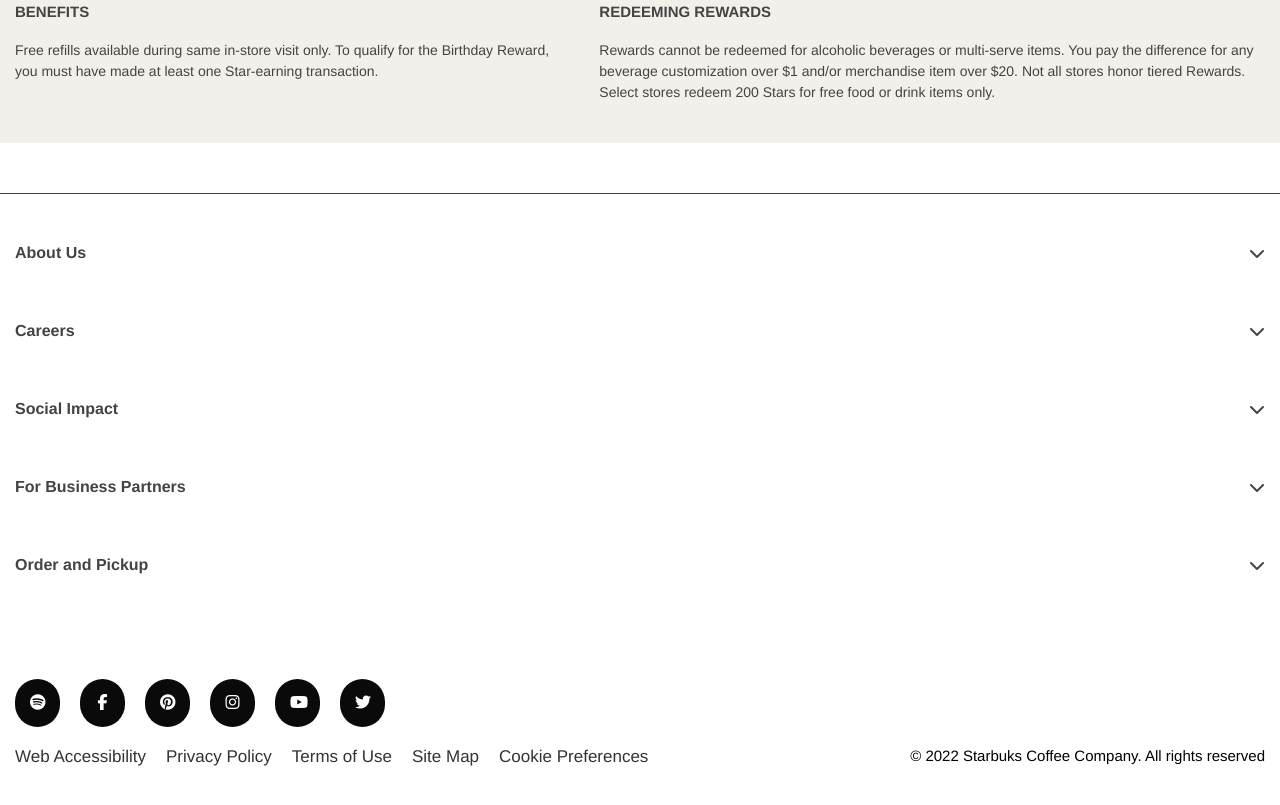
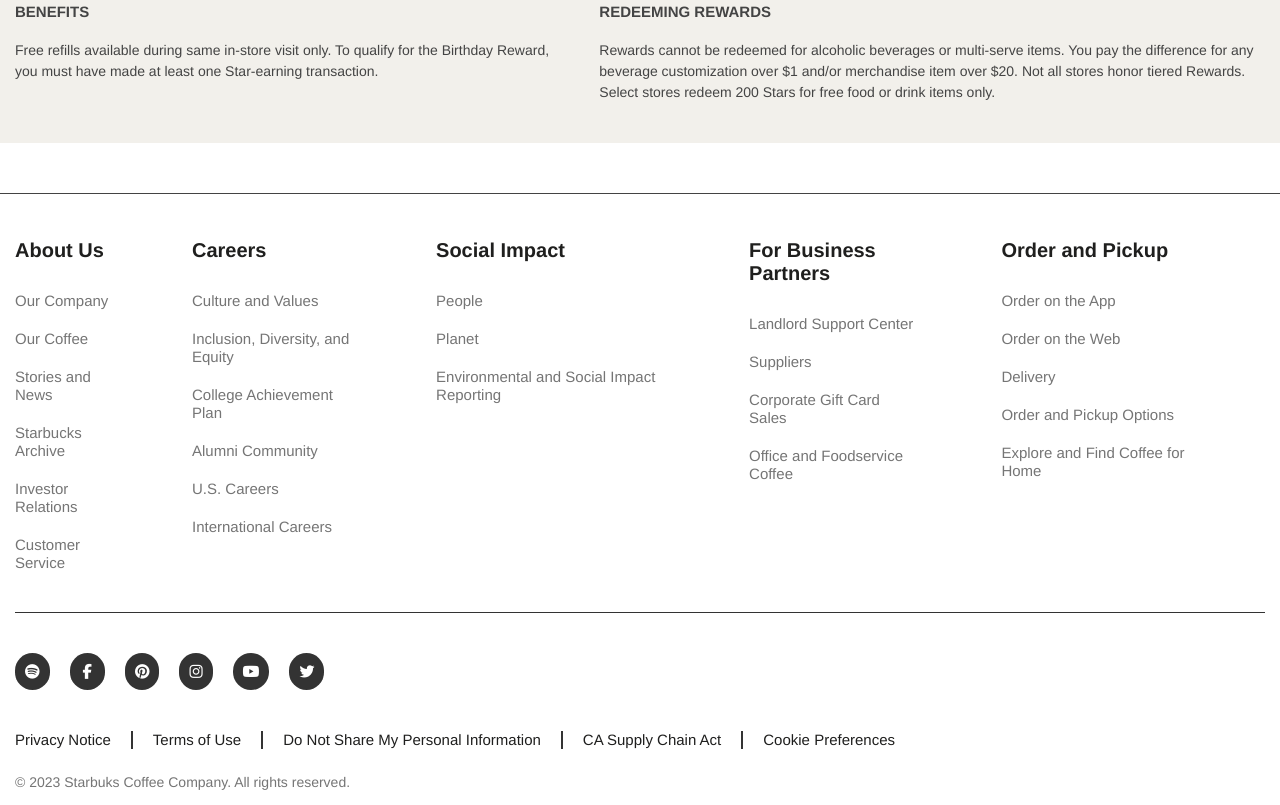
Before and after one commit to cmllnnmrc/SASS-Starbucks, a plain HTML site: page home.html in a window 1280 px wide. Shown: the part 4658-5463 px from the top of the page. Before the commit the page ends 5440 px from the top, so only its background shows below. Drawn offline with Linux system fonts and the light colour scheme.

Commit message:
Starbucks Complete

```diff
--- a/components/_footer.scss
+++ b/components/_footer.scss
@@ -1,70 +1,73 @@
 .footer{
-    background-color: $clr-light;
-    &__wrapper{
-
-       .footer__social{
+    &__social{
         ul{
             display: flex;
-            gap: 2rem;
-           margin-bottom: 2rem;
+            align-items: center;
+            border-top: 1px solid $clr-dark;
+            padding: 5rem 0;
+
             li{
-
+                margin-right: 2rem;
                 a{
                     color: $clr-light;
-                    display: inline-block;
-                    background: rgb(10, 10, 10);
-                    padding: 1.5rem;
+                    background: $clr-dark;
+                    padding: 1rem;
                     border-radius: 5rem;
-                    width: 4.5rem;
-                    align-items: center;
-            //     &:hover{
-            //         cursor: pointer;
-            //         border-radius: 10rem;
-            //         width: 4.5rem;
-            //         color: rgb(207, 12, 12);
-            //     }
+                    font-size: 1.5rem;
+                }
+
+                &:nth-child(2){
+                    a{
+                        padding: 1rem 1.3rem;
                     }
                 }
             }
         }
-    &__text{
-        display: block;
-        .privacy{
+    }
 
+    &__nav{
         ul{
-                display: block;
             li{
-                    // margin-right: 3rem;
-                    margin-bottom: 2rem;
+                margin-bottom: 2.5rem;
+
                 a{
-                        font-size: 1.7rem;
-                        font-weight: 500;
+                    color: #1F1F1E;
+                    font-size: 1.5rem;
 
-                    }
-                    &:hover a{
-                       text-decoration: underline rgb(92, 84, 84);
+                    &:hover{
+                        text-decoration: underline;
                     }
                 }
             }
         }
+
         p{
+            font-size: 1.4rem;
+            color: $clr-gray;
+        }
+    }
+
+    @include mediaQuery($break-lg){
+        &__nav{
+            ul{
+                display: flex;
+                align-items: center;
+
+                li{
+                    &:not(:first-child){
+                        border-left: 2px solid $clr-dark;
+
+                        a{
+                            padding: 0 2rem;
+                        }
+                    }
+
+                    a{
+                        padding-right: 2rem;
                         font-size: 1.5rem;
                     }
                 }
-    @include mediaQuery($break-lg){
-        &__text{
-            display: flex;
-            justify-content: space-between;
-            .privacy{
-                ul{
-                    display: flex;
-                    li{
-                        margin-right: 2rem;
-                        margin-bottom: unset;
             }
         }
     }
-
 }
-    }
-}
--- a/components/_links.scss
+++ b/components/_links.scss
@@ -1,27 +1,35 @@
 .links{
-    padding: 5rem 0;
+    padding-top: 5rem;
 
     &__wrapper{
         border-top: 1px solid $clr-d-gray;
     }
 
+    &__content{
+        max-width: 150rem;
+        margin: 0 auto;
+        padding: 1.5rem;
+    }
+
     &__item{
         margin-bottom: 5rem;
-        max-width: 150rem;
-        margin: 0 auto;
-        padding: 2rem 1.5rem;
 
         &:first-child{
             margin-top: 3rem;
         }
 
         h4{
-            color: $clr-d-gray;
+            color: #1F1F1E;
             display: flex;
             align-items: center;
             justify-content: space-between;
             margin-bottom: 2rem;
             cursor: pointer;
+
+            span{
+                font-size: 1.5rem;
+                font-weight: 500;
+            }
 
             i{
                 transition: .5s ease;
@@ -52,49 +60,51 @@
                     }
                 }
                 a{
-                    color: $clr-dark;
-                    font-size: 1.5rem;
+                    color: $clr-gray;
+                    font-size: 1.3rem;
                 }
             }
         }
     }
 
-    // @include mediaQuery($break-lg){
-    //     &__wrapper{
-    //         display: grid;
-    //         grid-template-columns: .5fr 2.5fr 1.5fr;
-    //     }
+    @include mediaQuery($break-lg){
+        &__content{
+            display: flex;
+            // align-items: start;
+        }
 
-    //     &__drop{
-    //         margin: 0;
-    //         display: flex;
-    //         align-items: start;
-    //         gap: 10rem;
+        &__item{
+            padding-right: 8rem;
+            padding-top: 3rem;
+            margin-bottom: 0;
 
-    //         &__item{
-    //             &:nth-child(2){
-    //                 margin: 0;
-    //             }
+            &:first-child{
+                margin: 0;
+            }
 
-    //             h4{
-    //                 pointer-events: none;
 
-    //                 i{
-    //                     display: none;
-    //                 }
-    //             }
+            h4{
+                pointer-events: none;
 
-    //             ul{
-    //                 max-height: 25rem;
-    //                 margin: 1rem 0;
-    //             }
-    //         }
-    //     }
+                span{
+                    font-size: 2rem;
+                    font-weight: 600;
+                }
 
-    //     &__social{
-    //         ul{
-    //             justify-content: flex-end;
-    //         }
-    //     }
-    // }
+                i{
+                    display: none;
+                }
+            }
+
+            ul{
+                max-height: 50rem;
+
+                li{
+                    a{
+                        font-size: 1.5rem;
+                    }
+                }
+            }
+        }
+    }
 }
--- a/home.html
+++ b/home.html
@@ -397,21 +397,17 @@
                         <li><a href=""><i class="fa-brands fa-instagram"></i></a></li>
                         <li><a href=""><i class="fa-brands fa-youtube"></i></a></li>
                         <li><a href=""><i class="fa-brands fa-twitter"></i></a></li>
-
-
                     </ul>
                 </div>
-                <div class="footer__text">
-                    <div class="privacy">
-                        <ul>
-                            <li><a href="">Web Accessibility</a></li>
-                            <li><a href="">Privacy Policy</a></li>
-                            <li><a href="">Terms of Use</a></li>
-                            <li><a href="">Site Map</a></li>
-                            <li><a href="">Cookie Preferences</a></li>
-                        </ul>
-                    </div>
-                    <p>© 2022 Starbuks Coffee Company. All rights reserved</p>
+                <div class="footer__nav">
+                    <ul>
+                        <li><a href="">Privacy Notice</a></li>
+                        <li><a href="">Terms of Use</a></li>
+                        <li><a href="">Do Not Share My Personal Information</a></li>
+                        <li><a href="">CA Supply Chain Act</a></li>
+                        <li><a href="">Cookie Preferences</a></li>
+                    </ul>
+                    <p>© 2023 Starbuks Coffee Company. All rights reserved.</p>
                 </div>
             </div>
         </div>
```
Also changed, not shown: scss/main.css, 1 other file. Lines whose indentation alone changed are shown as unchanged.
